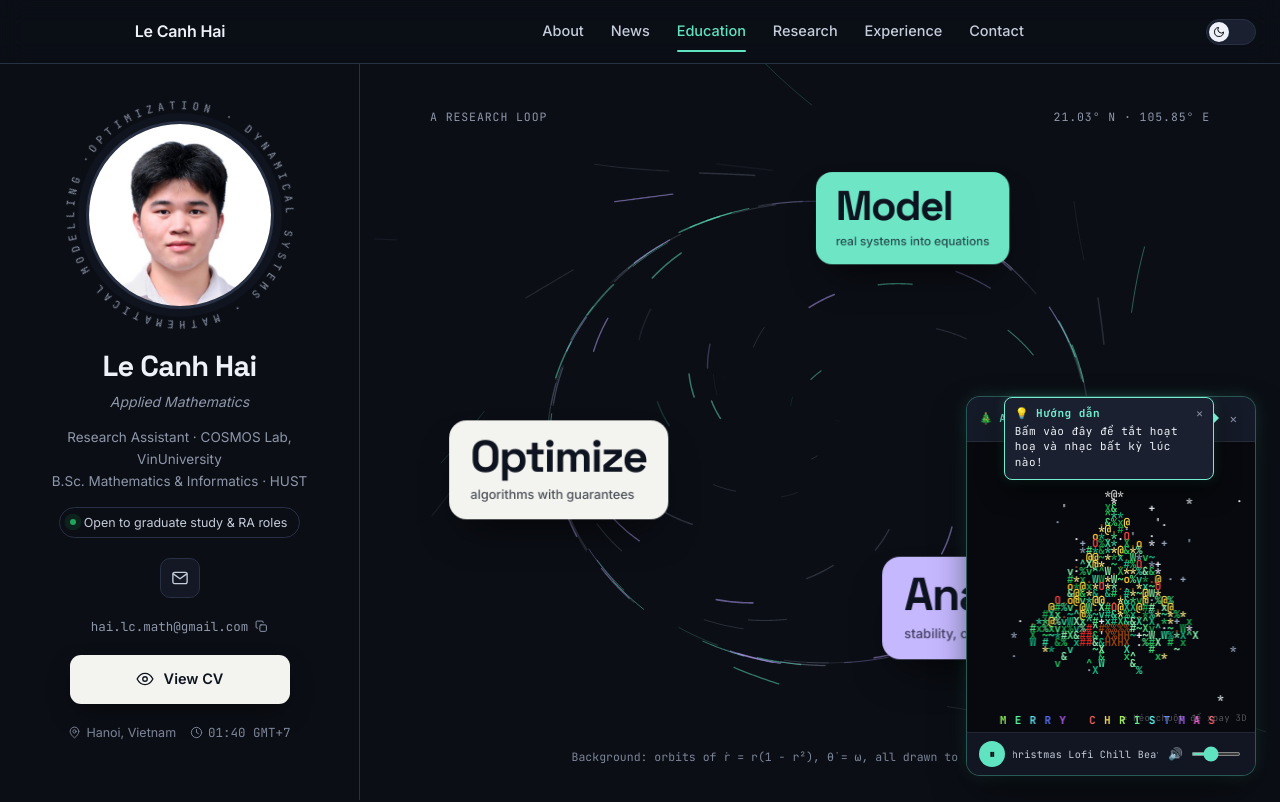
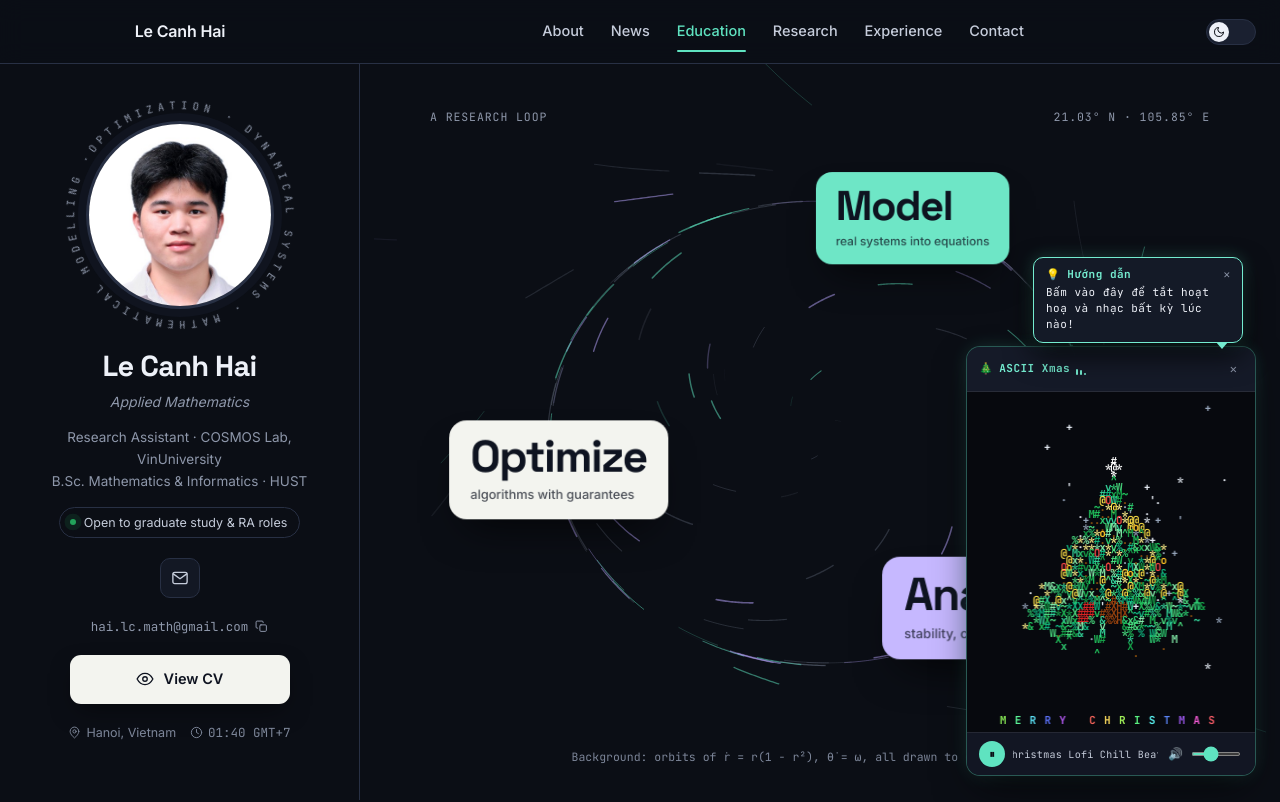
Before and after one commit to Hailc2407/hailc2407.github.io, a plain HTML site: page index.html in a window 1280 px wide. Shown: the top 802 px of the page. Drawn offline with Linux system fonts and the light colour scheme; animation ran at ten frames a second.

Commit message:
Enhance 3D ASCII tree geometry, whorls density, and tooltip positioning

```diff
--- a/assets/css/holiday-widget.css
+++ b/assets/css/holiday-widget.css
@@ -127,54 +127,51 @@
   color: #ef4444;
 }
 
-/* ---------- Guide Tooltip Beside Close Button ---------- */
+/* ---------- Guide Tooltip Above Close Button ---------- */
 .holiday-guide-tooltip {
   position: absolute;
-  top: -8px;
-  right: calc(100% + 10px);
+  bottom: calc(100% + 12px);
+  right: 0;
   width: 210px;
-  background: #1a2030;
+  background: #141a27;
   color: #eef1f8;
   border: 1px solid #74ecd0;
-  border-radius: 8px;
-  padding: 8px 10px;
+  border-radius: 10px;
+  padding: 9px 12px;
   font-size: 11px;
   line-height: 1.45;
-  box-shadow: 0 10px 24px rgba(0, 0, 0, 0.6), 0 0 12px rgba(95, 227, 192, 0.2);
+  box-shadow: 0 12px 28px rgba(0, 0, 0, 0.75), 0 0 16px rgba(95, 227, 192, 0.25);
   pointer-events: auto;
   opacity: 0;
-  transform: translateX(6px);
+  transform: translateY(6px);
   animation: tooltip-in 0.4s cubic-bezier(0.16, 1, 0.3, 1) forwards;
   z-index: 100;
 }
 
 .holiday-widget.pos-bottom-left .holiday-guide-tooltip {
   right: auto;
-  left: calc(100% + 10px);
-  transform: translateX(-6px);
+  left: 0;
 }
 
 .holiday-guide-tooltip::after {
   content: "";
   position: absolute;
-  top: 14px;
-  right: -6px;
-  border-width: 6px 0 6px 6px;
+  bottom: -7px;
+  right: 14px;
+  border-width: 7px 6px 0 6px;
   border-style: solid;
-  border-color: transparent transparent transparent #74ecd0;
+  border-color: #74ecd0 transparent transparent transparent;
 }
 
 .holiday-widget.pos-bottom-left .holiday-guide-tooltip::after {
   right: auto;
-  left: -6px;
-  border-width: 6px 6px 6px 0;
-  border-color: transparent #74ecd0 transparent transparent;
+  left: 14px;
 }
 
 @keyframes tooltip-in {
   to {
     opacity: 1;
-    transform: translateX(0);
+    transform: translateY(0);
   }
 }
 
@@ -204,8 +201,8 @@
 .holiday-canvas-container {
   position: relative;
   width: 100%;
-  height: 290px;
-  background: #07090e;
+  height: 340px;
+  background: #06080d;
   overflow: hidden;
   cursor: grab;
 }
--- a/assets/js/holiday-widget.js
+++ b/assets/js/holiday-widget.js
@@ -102,8 +102,8 @@
     constructor(canvas) {
       this.canvas = canvas;
       this.ctx = canvas.getContext("2d");
-      this.cols = 46;
-      this.rows = 38;
+      this.cols = 52;
+      this.rows = 48;
       this.points = [];
       this.snow = [];
       this.rotation = 0;
@@ -127,38 +127,38 @@
           return s / 233280;
         };
       };
-      const rand = prng(42);
+      const rand = prng(77);
 
       // 1. Needles / Branch whorls (Conical pine structure)
-      const whorls = 24;
-      const y0 = -1.25;
-      const y1 = 1.65;
+      const whorls = 32;
+      const y0 = -1.35;
+      const y1 = 1.75;
       for (let i = 0; i < whorls; i++) {
         const u = i / (whorls - 1);
         const y = y0 + u * (y1 - y0);
-        // Envelope curve: wider base, gentle flare
-        const R = (1.45 * Math.pow(1 - u, 0.92) + 0.08) * (1 + 0.12 * Math.sin(u * 14));
-        const nb = Math.round(5 + 13 * (1 - u));
+        // Conical envelope with flare
+        const R = (1.52 * Math.pow(1 - u, 0.95) + 0.05) * (1 + 0.14 * Math.sin(u * 16));
+        const nb = Math.round(6 + 16 * (1 - u));
 
         for (let b = 0; b < nb; b++) {
           const a = (2 * Math.PI * (b + 0.5 * rand())) / nb + i * 0.77;
-          const branchLen = R * (0.86 + 0.22 * rand());
-          const steps = 6 + Math.floor((1 - u) * 4);
+          const branchLen = R * (0.88 + 0.24 * rand());
+          const steps = 7 + Math.floor((1 - u) * 6);
 
           for (let s = 1; s <= steps; s++) {
             const t = s / steps;
             const r_curr = branchLen * t;
-            // Drooping branch parabola: y drops slightly towards tips
-            const pt_y = y - 0.22 * Math.pow(t, 2.1) + (rand() - 0.5) * 0.04;
-            const pt_x = r_curr * Math.cos(a) + (rand() - 0.5) * 0.04;
-            const pt_z = r_curr * Math.sin(a) + (rand() - 0.5) * 0.04;
+            // Drooping branch parabola: y drops gently towards tips
+            const pt_y = y - 0.2 * Math.pow(t, 2.0) + (rand() - 0.5) * 0.03;
+            const pt_x = r_curr * Math.cos(a) + (rand() - 0.5) * 0.03;
+            const pt_z = r_curr * Math.sin(a) + (rand() - 0.5) * 0.03;
 
-            // Character based on branch density and t
-            const needleChars = ["*", "&", "%", "X", "W", "v", "x", "#", "~", "^"];
+            // Character based on branch density
+            const needleChars = ["*", "&", "%", "X", "W", "v", "x", "#", "~", "^", "M"];
             const char = needleChars[Math.floor(rand() * needleChars.length)];
 
-            // Color gradient: minty emerald, bright tips, deeper core
-            const greenShades = ["#22c55e", "#10b981", "#34d399", "#4ade80", "#16a34a", "#86efac"];
+            // Color gradient: minty emerald, bright tips, deeper forest pine
+            const greenShades = ["#22c55e", "#10b981", "#34d399", "#4ade80", "#16a34a", "#86efac", "#2ecc71"];
             const color = greenShades[Math.floor(rand() * greenShades.length)];
 
             this.points.push({
@@ -171,7 +171,7 @@
             });
 
             // Fairy light at branch tip
-            if (s === steps && rand() < 0.7) {
+            if (s === steps && rand() < 0.75) {
               this.points.push({
                 x: pt_x * 1.02,
                 y: pt_y,
@@ -187,15 +187,15 @@
       }
 
       // 2. Baubles / Ornaments on tree exterior
-      const baublesCount = 34;
+      const baublesCount = 48;
       for (let k = 0; k < baublesCount; k++) {
         const u = (k + rand()) / baublesCount;
         const y = y0 + 0.12 + u * (y1 - y0 - 0.28);
         const a = k * 2.39996 + rand() * 0.4;
-        const R = (1.45 * Math.pow(1 - u, 0.92) + 0.06);
+        const R = (1.52 * Math.pow(1 - u, 0.95) + 0.04);
         const pt_x = R * Math.cos(a);
         const pt_z = R * Math.sin(a);
-        const pt_y = y - 0.06;
+        const pt_y = y - 0.05;
 
         const isRed = k % 2 === 0;
         this.points.push({
@@ -210,17 +210,17 @@
       }
 
       // 3. Glowing Golden Star at the top
-      const starY = y1 + 0.15;
+      const starY = y1 + 0.18;
       const starPoints = [
-        { x: 0, y: starY + 0.2, z: 0, char: "#", color: "#fef08a" },
-        { x: -0.08, y: starY + 0.12, z: 0, char: "@", color: "#fbbf24" },
-        { x: 0.08, y: starY + 0.12, z: 0, char: "@", color: "#fbbf24" },
-        { x: 0, y: starY + 0.1, z: 0, char: "#", color: "#fff" },
-        { x: -0.15, y: starY + 0.06, z: 0, char: "*", color: "#facc15" },
-        { x: 0.15, y: starY + 0.06, z: 0, char: "*", color: "#facc15" },
+        { x: 0, y: starY + 0.24, z: 0, char: "#", color: "#fef08a" },
+        { x: -0.09, y: starY + 0.15, z: 0, char: "@", color: "#fbbf24" },
+        { x: 0.09, y: starY + 0.15, z: 0, char: "@", color: "#fbbf24" },
+        { x: 0, y: starY + 0.12, z: 0, char: "#", color: "#ffffff" },
+        { x: -0.18, y: starY + 0.08, z: 0, char: "*", color: "#facc15" },
+        { x: 0.18, y: starY + 0.08, z: 0, char: "*", color: "#facc15" },
         { x: 0, y: starY, z: 0, char: "+", color: "#fbbf24" },
-        { x: 0, y: starY + 0.08, z: 0.1, char: "*", color: "#fef08a" },
-        { x: 0, y: starY + 0.08, z: -0.1, char: "*", color: "#fef08a" }
+        { x: 0, y: starY + 0.1, z: 0.12, char: "*", color: "#fef08a" },
+        { x: 0, y: starY + 0.1, z: -0.12, char: "*", color: "#fef08a" }
       ];
       starPoints.forEach(p => {
         p.type = "star";
@@ -228,9 +228,9 @@
       });
 
       // 4. Wooden Trunk at the bottom
-      for (let ty = -1.25; ty >= -1.68; ty -= 0.08) {
-        const trunkR = 0.24;
-        for (let ta = 0; ta < Math.PI * 2; ta += 0.5) {
+      for (let ty = -1.35; ty >= -1.75; ty -= 0.07) {
+        const trunkR = 0.26;
+        for (let ta = 0; ta < Math.PI * 2; ta += 0.45) {
           this.points.push({
             x: trunkR * Math.cos(ta),
             y: ty,
@@ -244,14 +244,14 @@
 
       // 5. Gift box at base
       const giftColors = ["#dc2626", "#fbbf24", "#3b82f6"];
-      for (let gx = -0.4; gx <= -0.1; gx += 0.12) {
-        for (let gy = -1.68; gy <= -1.45; gy += 0.1) {
+      for (let gx = -0.45; gx <= -0.12; gx += 0.11) {
+        for (let gy = -1.75; gy <= -1.48; gy += 0.09) {
           this.points.push({
             x: gx,
             y: gy,
             z: 0.55,
-            char: gx === -0.25 || gy === -1.55 ? "+" : "#",
-            color: gx === -0.25 || gy === -1.55 ? "#fbbf24" : giftColors[0],
+            char: gx === -0.23 || gy === -1.57 ? "+" : "#",
+            color: gx === -0.23 || gy === -1.57 ? "#fbbf24" : giftColors[0],
             type: "gift"
           });
         }
@@ -373,8 +373,8 @@
         const depth = camDist + rotZ;
         if (depth <= 0.4) continue;
 
-        const px = Math.round(cols / 2 + (rotX * 28) / depth);
-        const py = Math.round(rows / 2 - (pt.y * 22) / depth - 1);
+        const px = Math.round(cols / 2 + (rotX * 31) / depth);
+        const py = Math.round(rows / 2 - (pt.y * 23) / depth - 1);
 
         if (px >= 0 && px < cols && py >= 0 && py < rows) {
           // Z-buffer check
@@ -615,9 +615,8 @@
         </div>
       </div>
 
-      <div class="holiday-canvas-container">
-        <canvas class="holiday-canvas" id="holiday-tree-canvas" width="290" height="290"></canvas>
-        <div class="holiday-drag-hint">⇄ Kéo chuột để xoay 3D</div>
+      <div class="holiday-canvas-container" title="Kéo chuột hoặc vuốt để xoay 3D">
+        <canvas class="holiday-canvas" id="holiday-tree-canvas" width="290" height="340"></canvas>
       </div>
 
       <div class="holiday-player-bar">
```
